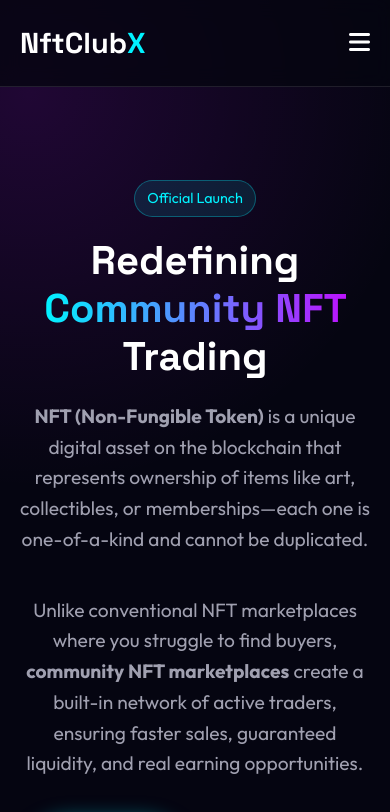
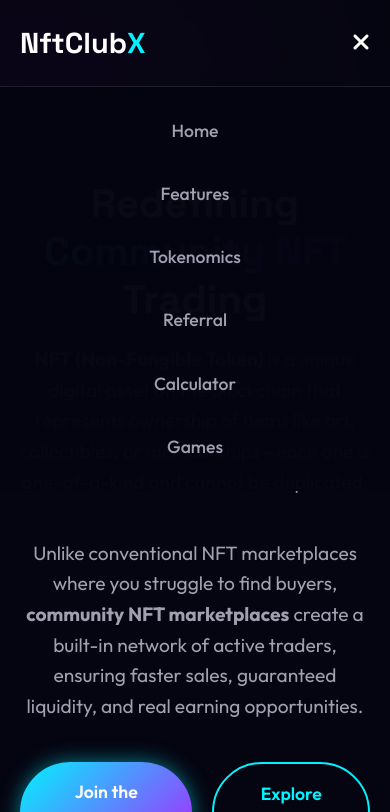
Before and after one commit to nftclubx/nftclubx, a plain HTML site: page index.html in a window 390 px wide. Both pictures are taken after a click on the button 359 px from the left and 43 px from the top of the page. Shown: the top 812 px of the page. Drawn offline with Linux system fonts and the light colour scheme.

Commit message:
Fix mobile menu, center footer tagline, remove Official Launch badge

```diff
--- a/css/styles.css
+++ b/css/styles.css
@@ -796,13 +796,42 @@ ul {
 /* Mobile Responsive */
 @media (max-width: 768px) {
 
-    .header .nav-menu,
+    .header .nav-menu {
+        display: none;
+        position: absolute;
+        top: 100%;
+        left: 0;
+        width: 100%;
+        background: rgba(5, 5, 17, 0.98);
+        backdrop-filter: blur(10px);
+        padding: 20px;
+        border-top: 1px solid var(--border-color);
+    }
+
+    .header .nav-menu.active {
+        display: block;
+    }
+
+    .header .nav-menu ul {
+        flex-direction: column;
+        gap: 15px;
+        text-align: center;
+    }
+
+    .header .nav-menu a {
+        display: block;
+        padding: 10px 0;
+        font-size: 1.1rem;
+    }
+
     .header-actions .btn {
         display: none;
     }
 
     .mobile-menu-btn {
         display: block;
+        cursor: pointer;
+        z-index: 1001;
     }
 
     .hero-content {
@@ -827,6 +856,12 @@ ul {
     .footer-content {
         grid-template-columns: 1fr;
         text-align: center;
+    }
+
+    .footer-brand p {
+        text-align: center;
+        margin-left: auto;
+        margin-right: auto;
     }
 
     .social-icons {
--- a/index.html
+++ b/index.html
@@ -54,7 +54,6 @@
                 <div class="hero-bg-glow"></div>
                 <div class="container hero-content">
                     <div class="hero-text">
-                        <span class="badge">Official Launch</span>
                         <h1>Redefining <br><span class="gradient-text">Community NFT</span> Trading</h1>
                         <p><strong>NFT (Non-Fungible Token)</strong> is a unique digital asset on the blockchain that
                             represents ownership of items like art, collectibles, or memberships—each one is
--- a/js/main.js
+++ b/js/main.js
@@ -1,6 +1,30 @@
 // Mobile Menu Toggle
 const mobileBtn = document.querySelector('.mobile-menu-btn');
 const navMenu = document.querySelector('.nav-menu');
+
+if (mobileBtn && navMenu) {
+    mobileBtn.addEventListener('click', () => {
+        navMenu.classList.toggle('active');
+        // Toggle icon between bars and times
+        const icon = mobileBtn.querySelector('i');
+        if (icon) {
+            icon.classList.toggle('fa-bars');
+            icon.classList.toggle('fa-times');
+        }
+    });
+
+    // Close menu when clicking on a link
+    navMenu.querySelectorAll('a').forEach(link => {
+        link.addEventListener('click', () => {
+            navMenu.classList.remove('active');
+            const icon = mobileBtn.querySelector('i');
+            if (icon) {
+                icon.classList.remove('fa-times');
+                icon.classList.add('fa-bars');
+            }
+        });
+    });
+}
 
 // Smooth Scrolling for Anchor Links
 document.querySelectorAll('a[href^="#"]').forEach(anchor => {
```
